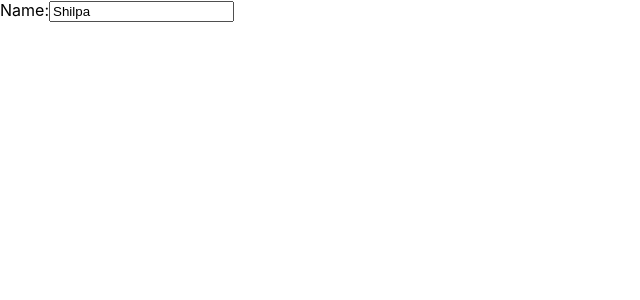
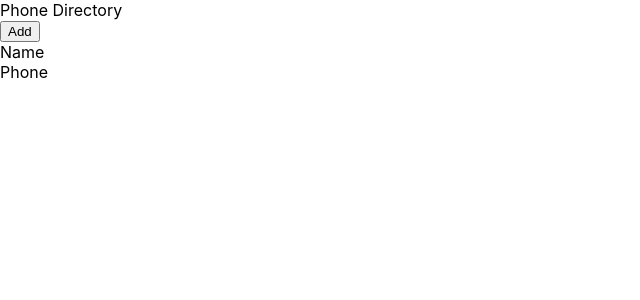
Before and after one commit to Potseluiko-Misha/phone-directory, a React (Create React App) app: page / in a window 1280 px wide. Shown: the top 300 px of the page, without its empty margins (0-640 px from the left). Built offline with nearby package versions, Linux system fonts and the light colour scheme.

Commit message:
finishLesson

```diff
--- a/src/App.js
+++ b/src/App.js
@@ -4,21 +4,14 @@ class App extends Component {
   render() {
     return (
       <div>
-        {/* <div className='header'>
+        <div className='header'>
           Phone Directory
         </div>
         <button> Add </button>
         <div>
           <span> Name </span><br/>
           <span> Phone </span>
-        </div> */}
-        <label htmlFor="name">Name:</label>
-        <input
-          id="name"
-          type="text"
-          placeholder="Type Here"
-          defaultValue="Shilpa"
-        />
+        </div>
       </div>
     );
   }
--- a/src/index.js
+++ b/src/index.js
@@ -11,6 +11,8 @@ root.render(
   </React.StrictMode>
 );
 
+
+
 // If you want to start measuring performance in your app, pass a function
 // to log results (for example: reportWebVitals(console.log))
 // or send to an analytics endpoint. Learn more: https://bit.ly/CRA-vitals
```
